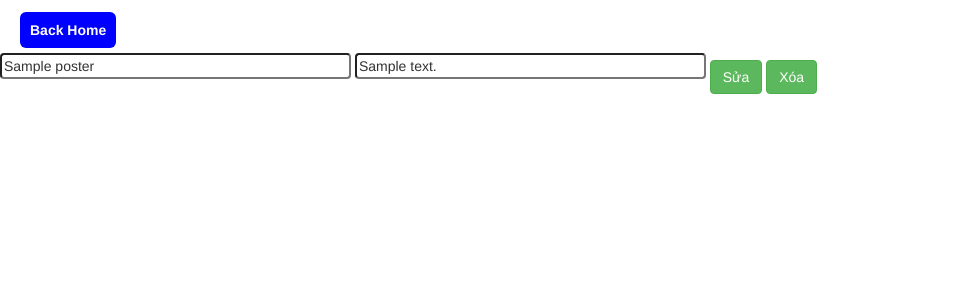
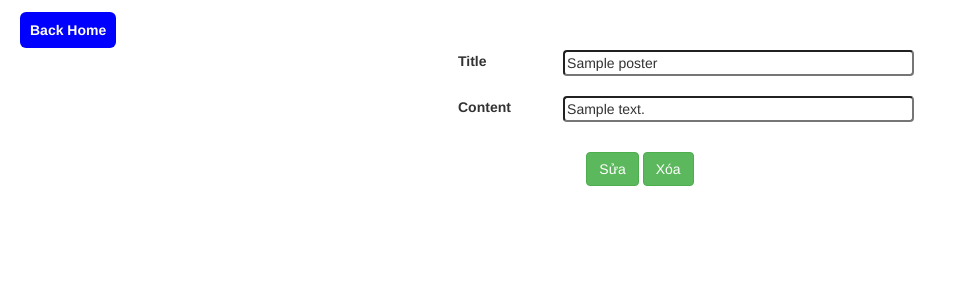
Before and after one commit to minhnhat0896209107/Python_Poster, a Flask app: page /detail in a window 1280 px wide. Shown: the top 300 px of the page, without its empty margins (0-977 px from the left). Run offline with Flask 2, Linux system fonts and the light colour scheme; a user stored in the database is signed in; tables that the repository leaves empty hold one stand-in row (values such as "Sample post"); some libraries are stand-ins or nearby versions.

Commit message:
*complete

```diff
--- a/app/routes.py
+++ b/app/routes.py
@@ -37,17 +37,26 @@ def detail():
     form = EditForm()
     if 'idpost' in session:
         idpost = session['idpost']
-        p = Poster.query.filter_by(id = idpost).first()
+        p =Poster.query.filter_by(id = idpost).first()
         print(p.title + " " + p.content)
 
 
 
     if form.validate_on_submit:
-        print("1111111111111111111111111")
+        title = form.title.data
+        content = form.content.data
         if form.submitedit.data:
-            print("sửa 1111111111111")
+            detail = Poster.query.filter_by(id = idpost).first()
+            detail.title = title
+            detail.content = content
+            db.session.commit()
+            return redirect(url_for('profile'))
+
         if form.submitdelete.data:
-            print("Xóa 1111111111111")
+            Poster.query.filter_by(id = idpost).delete()
+            db.session.commit()
+            return redirect(url_for('profile'))
+
 
     return render_template('detail.html', p = p, form = form)
 
--- a/app/templates/detail.html
+++ b/app/templates/detail.html
@@ -16,17 +16,39 @@
 
 <body>
     <div style="margin-top:20px; margin-left: 20px;">
-        <a href="/home"
+        <a href="/profile"
             style="padding: 10px; font-weight: bold; background-color: blue; color : white; border-radius: 6px;">
             Back Home</a>
     </div>
 
-    <form method=post>
+
+        <form method=post>
         {{ form.csrf_token }}
-        {{ form.title(style="border-radius: 4px;" ,size="40", value = p.title) }}
-        {{ form.content(style="border-radius: 4px;" ,size="40", value =p.content) }}
-        {{ form.submitedit(class="btn btn-success",style="border-radius:4px;margin-top: 20px;") }}
-        {{ form.submitdelete(class="btn btn-success",style="border-radius:4px;margin-top: 20px;") }}
+        <table style="width: 50%; margin-left: 35%;" align="center">
+            <tr >
+              <td style="margin: 20px; padding: 10px">
+                <label for="exampleInputEmail1">Title</label>
+              </td>
+              <td style="margin: 20px; padding: 10px">
+                {{ form.title(style="border-radius: 4px;", size="40", value = p.title) }}
+              </td>
+            </tr>
+
+            <tr>
+              <td style="margin: 20px; padding: 10px">
+                <label for="exampleInputPassword1">Content</label>
+              </td>
+              <td style="margin: 20px; padding: 10px">
+                {{ form.content(style="border-radius: 4px;", size="40", value =p.content) }}
+              </td>
+            </tr>
+
+          </table>
+          <div align = "center">
+              {{ form.submitedit(class="btn btn-success",style="border-radius:4px;margin-top: 20px;") }}
+            {{ form.submitdelete(class="btn btn-success",style="border-radius:4px;margin-top: 20px;") }}</div>
+
+
         </form>
 
 </body>
```
Also changed, not shown: app.db.
